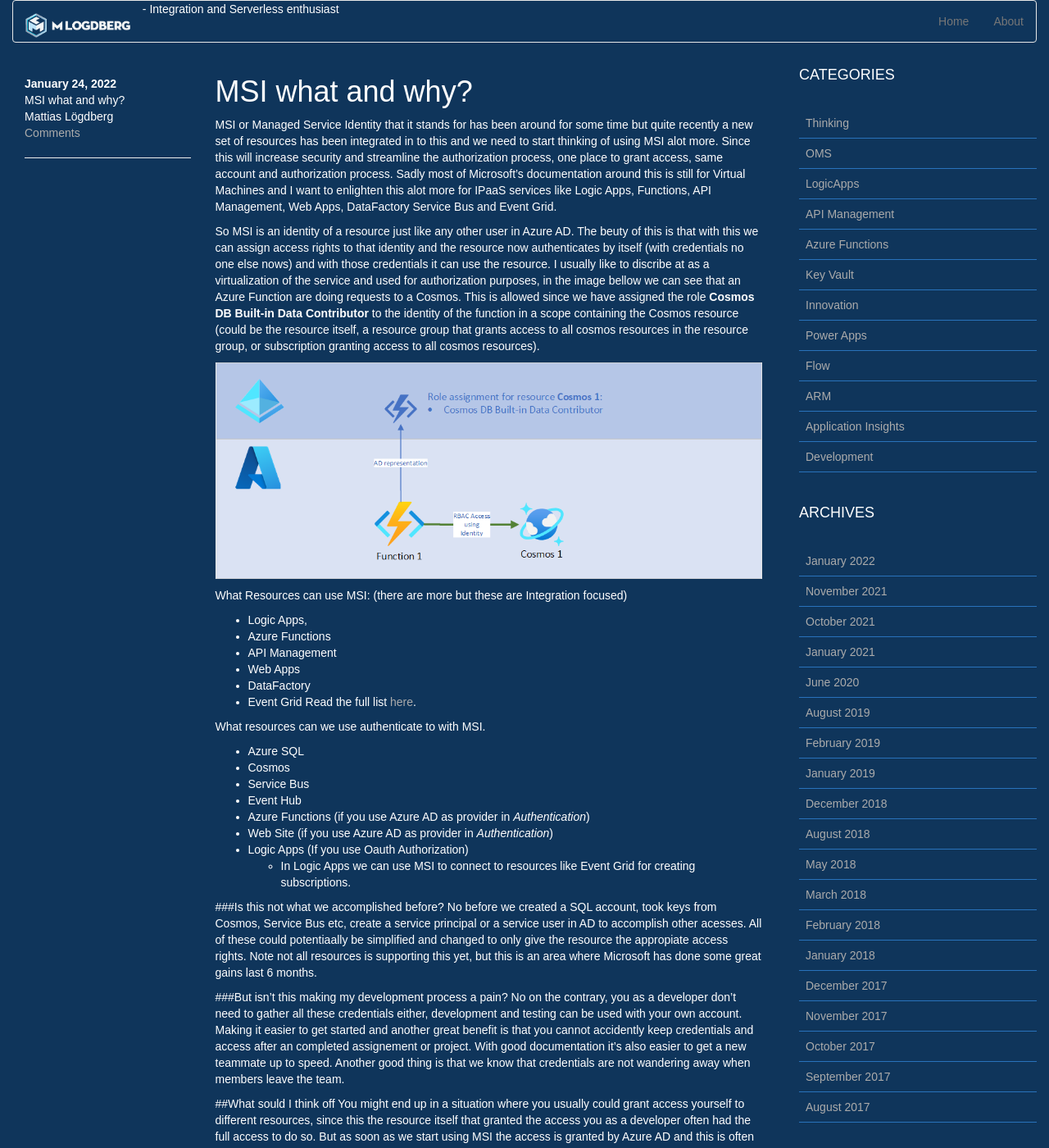
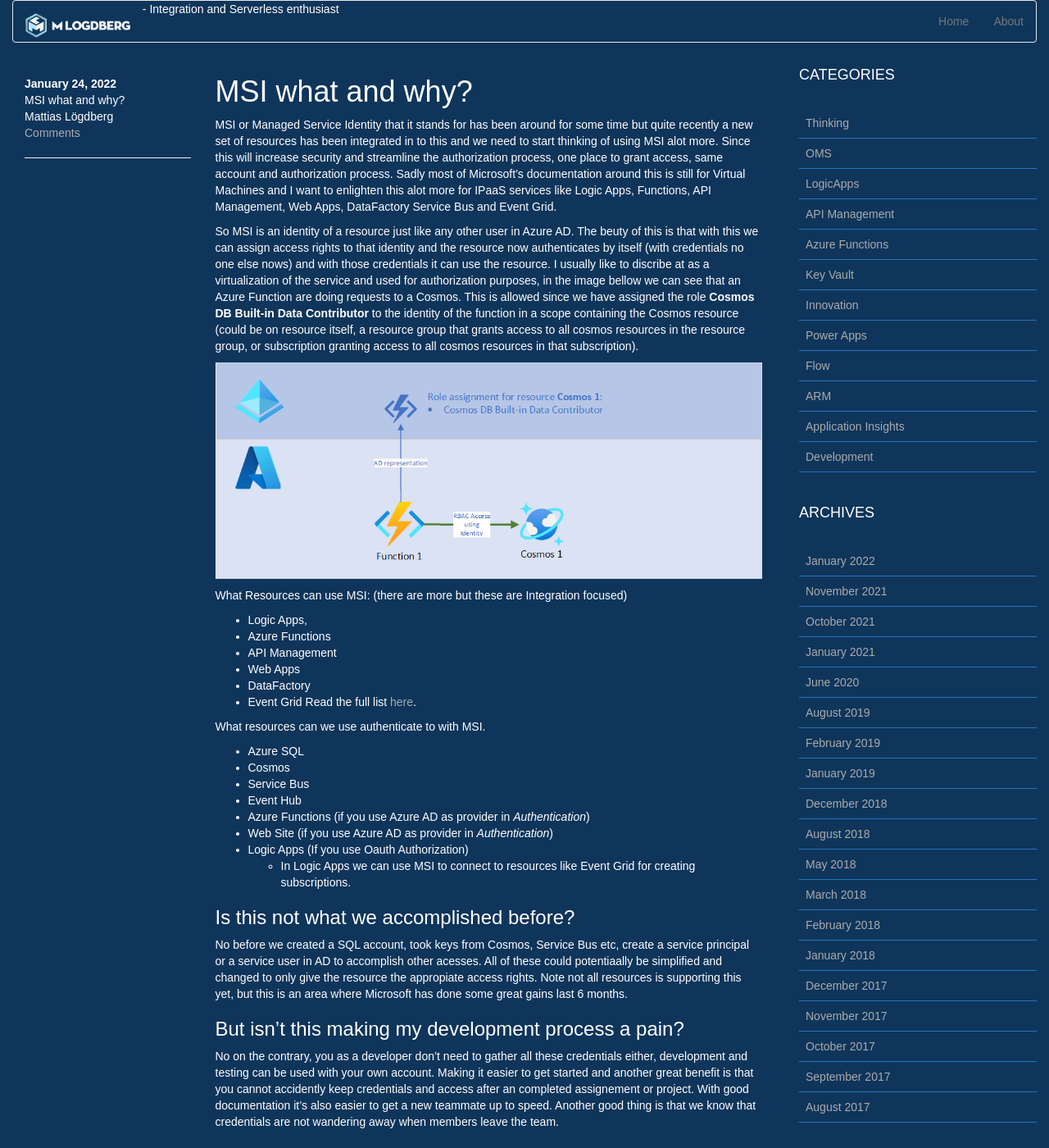
Before and after one commit to MLogdberg/mlogdberg.github.io, a Jekyll site: the page built from _posts/2022-01-24-MSI what and why.md, in a window 1280 px wide and 1400 px high. Shown: the whole window at 82% size. Built offline with Jekyll 4.4.1, drawn with Linux system fonts in a browser that asks for light colours; nearby versions of some CDN libraries; some web fonts are replaced; comment, search, counter and statistics services are not loaded; some of the changed text lies outside the part shown.

Commit message:
fixed topics

```diff
--- a/_posts/2022-01-24-MSI what and why.md
+++ b/_posts/2022-01-24-MSI what and why.md
@@ -12,7 +12,7 @@
 MSI or Managed Service Identity that it stands for has been around for some time but quite recently a new set of resources has been integrated in to this and we need to start thinking of using MSI alot more. Since this will increase security and streamline the authorization process, one place to grant access, same account and authorization process. Sadly most of Microsoft's documentation around this is still for Virtual Machines and I want to enlighten this alot more for IPaaS services like Logic Apps, Functions, API Management, Web Apps, DataFactory Service Bus and Event Grid.
 
 So MSI is an identity of a resource just like any other user in Azure AD. The beuty of this is that with this we can assign access rights to that identity and the resource now authenticates by itself (with credentials no one else nows) and with those credentials it can use the resource.
-I usually like to discribe at as a virtualization of the service and used for authorization purposes, in the image bellow we can see that an Azure Function are doing requests to a Cosmos. This is allowed since we have assigned the role **Cosmos DB Built-in Data Contributor** to the identity of the function in a scope containing the Cosmos resource (could be the resource itself, a resource group that grants access to all cosmos resources in the resource group, or subscription granting access to all cosmos resources).
+I usually like to discribe at as a virtualization of the service and used for authorization purposes, in the image bellow we can see that an Azure Function are doing requests to a Cosmos. This is allowed since we have assigned the role **Cosmos DB Built-in Data Contributor** to the identity of the function in a scope containing the Cosmos resource (could be on resource itself, a resource group that grants access to all cosmos resources in the resource group, or subscription granting access to all cosmos resources in that subscription).
 
 ![Result in VS Code](/assets/uploads/2022/01/drawing-ad-virtualization.png)
 
@@ -37,19 +37,19 @@
   * In Logic Apps we can use MSI to connect to resources like Event Grid for creating subscriptions.
 
 
-###Is this not what we accomplished before?
+### Is this not what we accomplished before?
 No before we created a SQL account, took keys from Cosmos, Service Bus etc, create a service principal or a service user in AD to accomplish other acesses. All of these could potentiaally be simplified and changed to only give the resource the appropiate access rights. Note not all resources is supporting this yet, but this is an area where Microsoft has done some great gains last 6 months.
 
-###But isn't this making my development process a pain?
+### But isn't this making my development process a pain?
 No on the contrary, you as a developer don't need to gather all these credentials either, development and testing can be used with your own account. Making it easier to get started and another great benefit is that you cannot accidently keep credentials and access after an completed assignement or project. With good documentation it's also easier to get a new teammate up to speed. Another good thing is that we know that credentials are not wandering away when members leave the team.
 
-##What sould I think off
+### What sould I think off
 You might end up in a situation where you usually could grant access yourself to different resources, since this the resource itself that granted the access you as a developer often had the full access to do so. But as soon as we start using MSI the access is granted by Azure AD and this is often locked down to developers. Since Authroization now need's to be given by a user with **Owner** or **User Access Administrator", to come around this you need to create a plan for your team how this should be done.
 
 
 A tip here is to create a Azure AD Group and add all developers to it that need specific access, remove them when they don't need it. An extra step would be creating a PIM group for it.
 
-###Read more:
+## Read more:
 * [What are managed identities for Azure resources? by Microsoft](https://docs.microsoft.com/en-us/azure/active-directory/managed-identities-azure-resources/overview))
 * [What is Azure AD Privileged Identity Management? by Microsoft](https://docs.microsoft.com/en-us/azure/active-directory/privileged-identity-management/pim-configure)
 * [List of resources that support Managed Identity](https://docs.microsoft.com/en-us/azure/active-directory/managed-identities-azure-resources/services-support-managed-identities).
```
